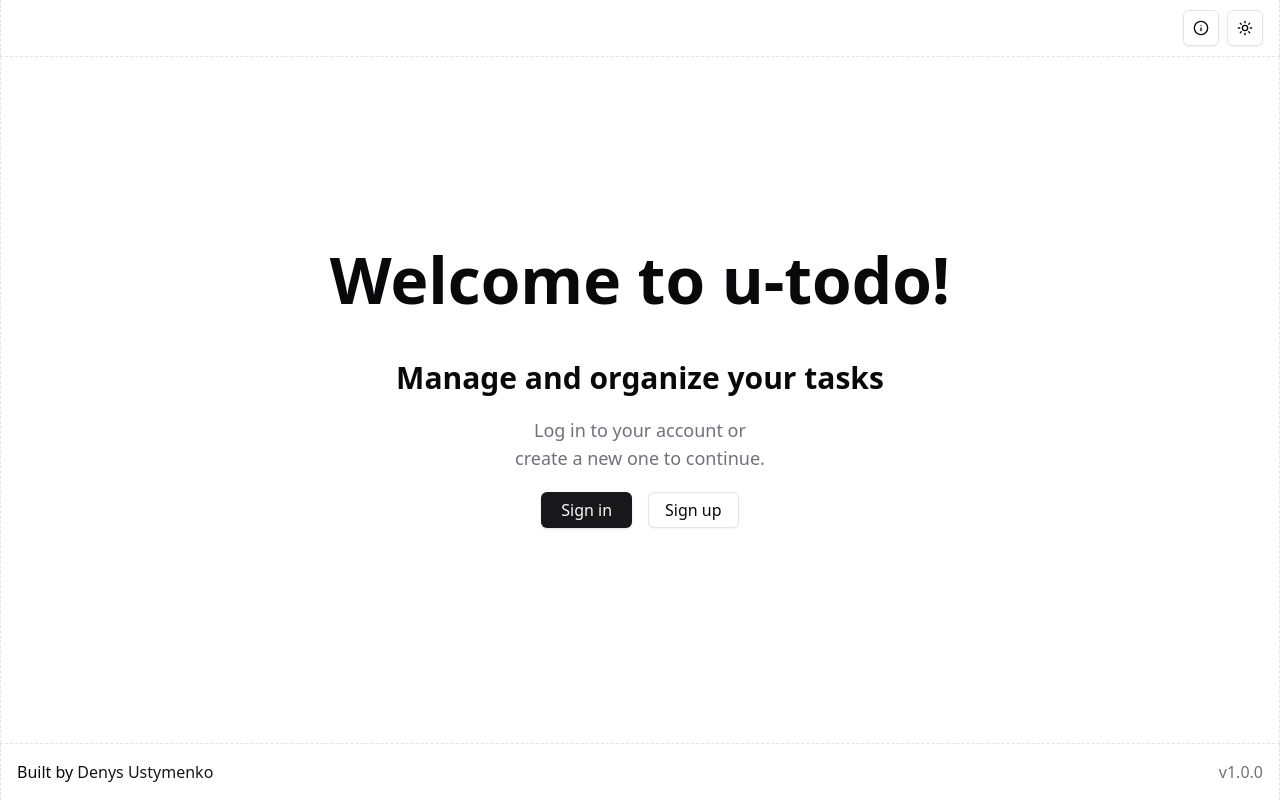
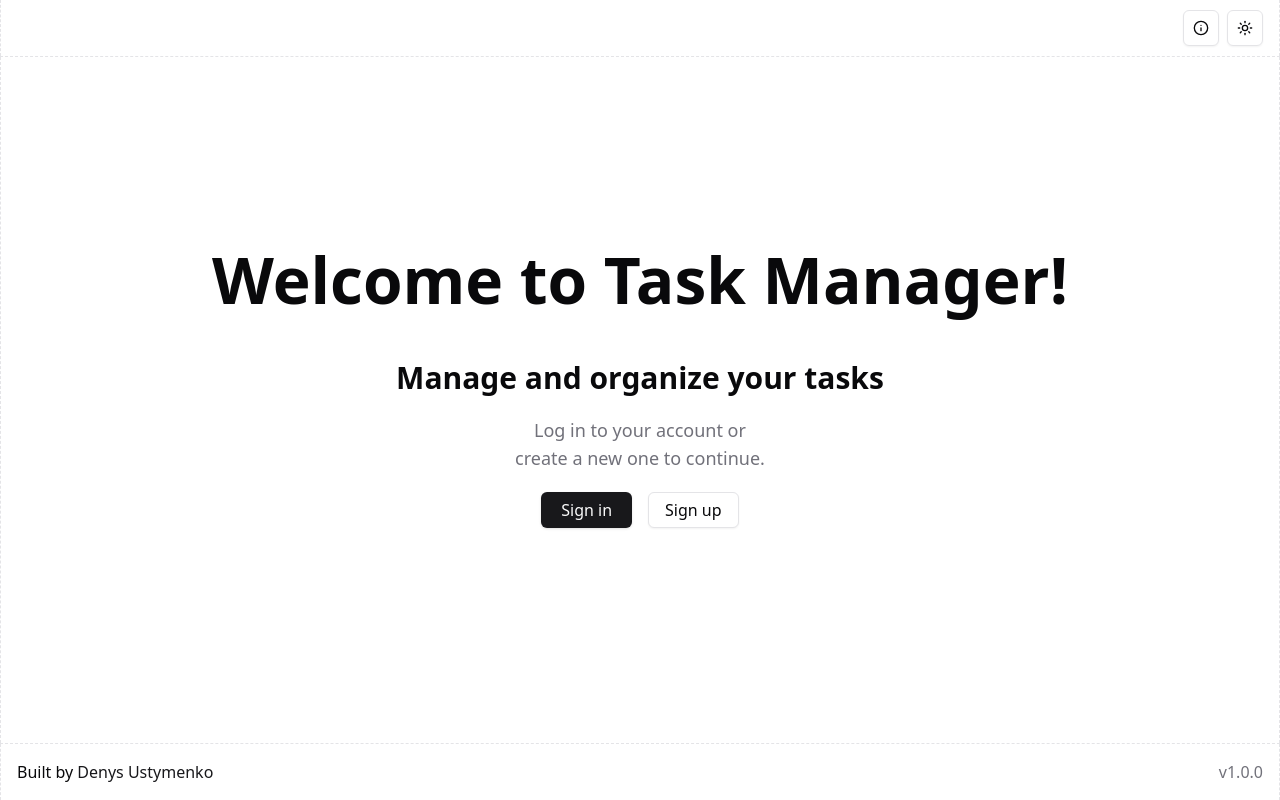
Before and after one commit to ustymenko-d/task-manager-monorepo, a Next.js app in the folder apps/web/: page / in a window 1280 px wide. Built offline with nearby package versions, Linux system fonts and the light colour scheme; no server answers; what react-google-recaptcha-v3 would draw is missing.

Commit message:
feat(web): updated index page title

```diff
--- a/apps/web/app/page.tsx
+++ b/apps/web/app/page.tsx
@@ -3,7 +3,7 @@ import AuthLink from '@/components/AuthLink';
 const RootPage = () => (
   <div className="flex flex-col gap-12 mb-6">
     <h1 className="font-extrabold text-center leading-none text-[max(48px,min(5vw,76px))]">
-      Welcome to u‑todo!
+      Welcome to Task Manager!
     </h1>
 
     <div className="flex flex-col gap-1">
```
